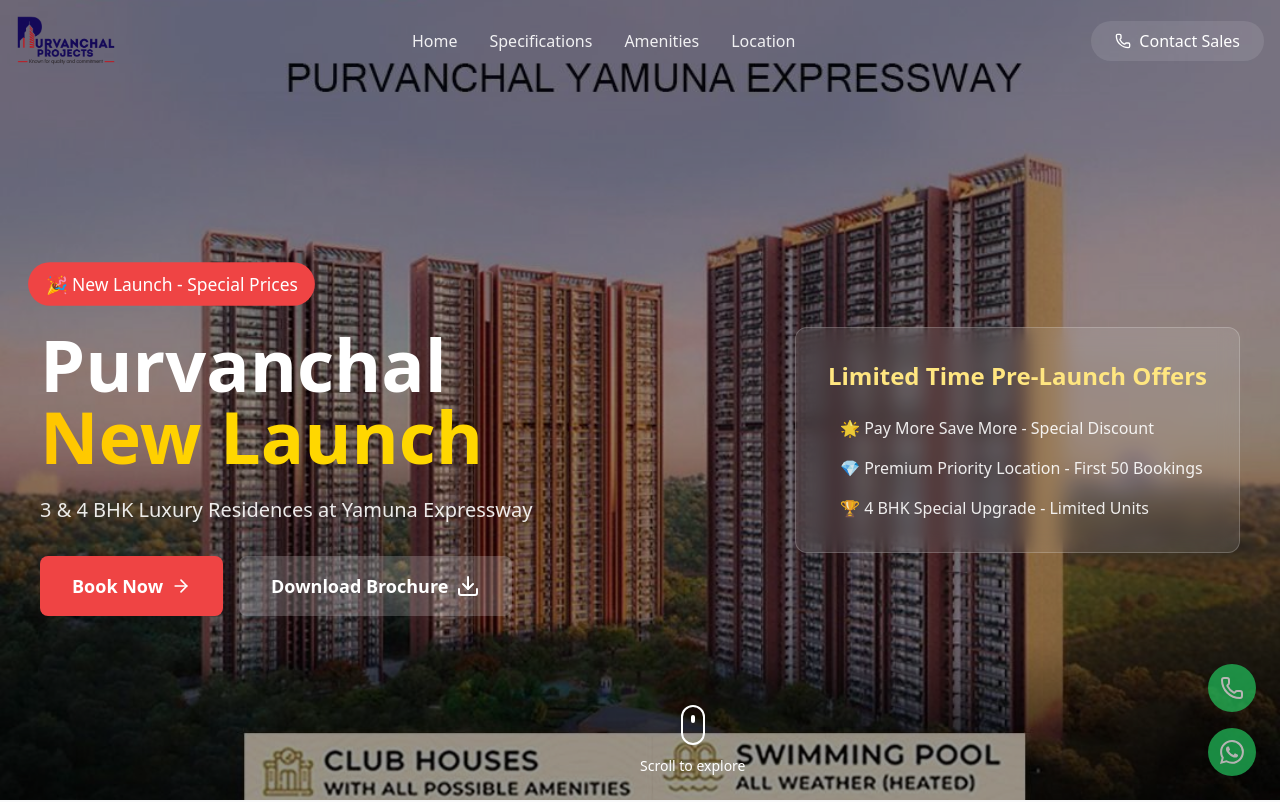
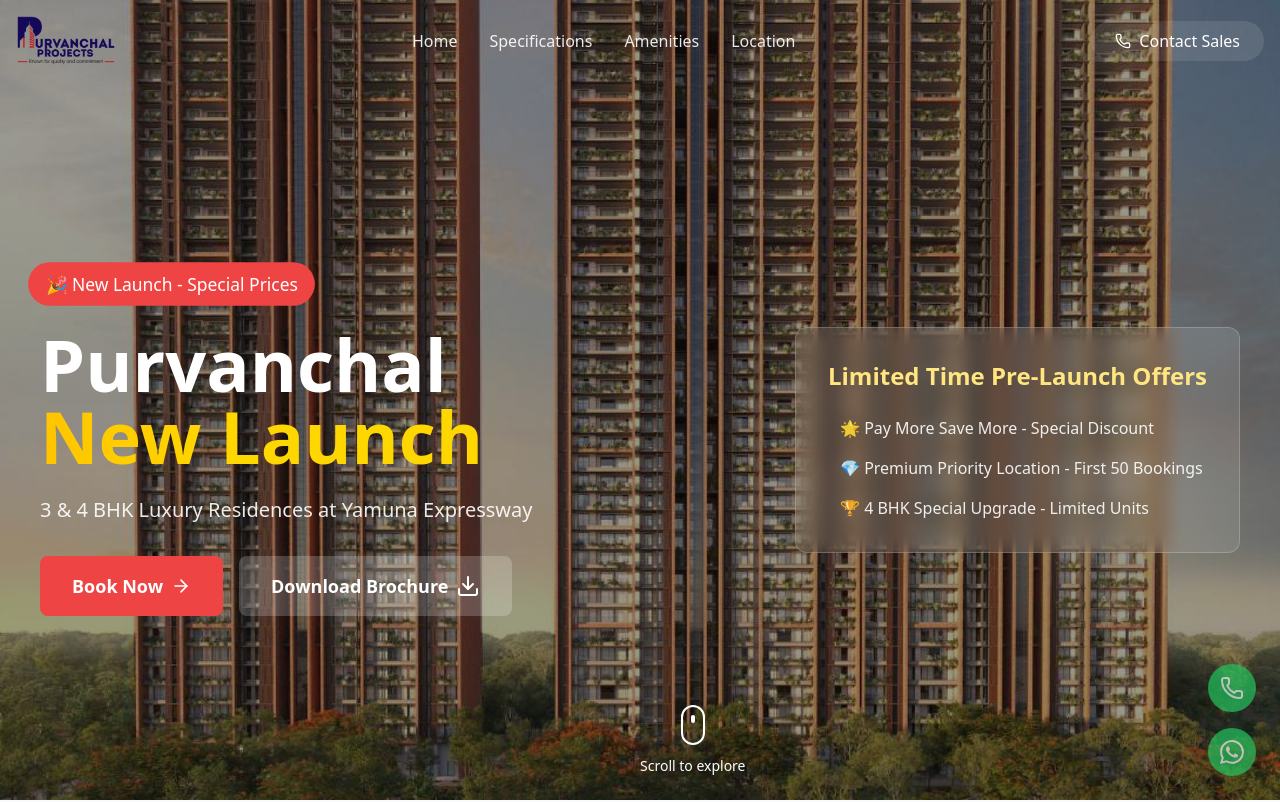
Before and after one commit to gymsewa/purvanchal_Client, a Next.js app in the folder purvanchal_city/: page / in a window 1280 px wide. Shown: the top 802 px of the page. Built offline with nearby package versions, Linux system fonts and the light colour scheme.

Commit message:
updated images

```diff
--- a/purvanchal_city/src/app/components/hero-section.jsx
+++ b/purvanchal_city/src/app/components/hero-section.jsx
@@ -48,7 +48,7 @@
   return (
     <div className="relative min-h-screen flex items-center">
       <Image
-        src="/Purvanchal_Img.jpg"
+        src="/bannerImg.jpg"
         alt="Purvanchal Luxury Residences"
         fill
         className="object-cover"
```
Also changed, not shown: purvanchal_city/public/bannerImg.jpg (added).
